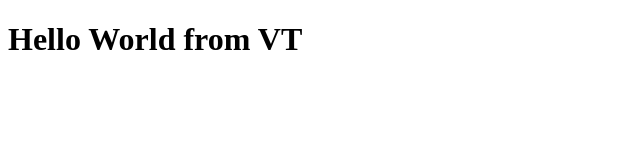
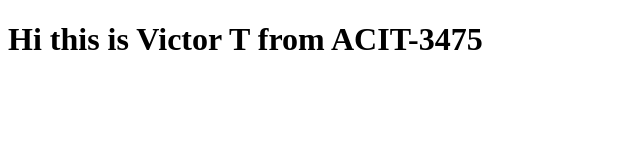
Before and after one commit to victortran1449/victortran1449.github.io, a plain HTML site: page index.html in a window 1280 px wide. Shown: the whole page, without its empty margins (0-640 px from the left). Drawn offline with Linux system fonts and the light colour scheme.

Commit message:
changes welcome message

```diff
--- a/index.html
+++ b/index.html
@@ -1,6 +1,6 @@
 <!DOCTYPE html>
 <html>
   <body>
-    <h1>Hello World from VT</h1>
+    <h1>Hi this is Victor T from ACIT-3475</h1>
   </body>
 </html>
```
